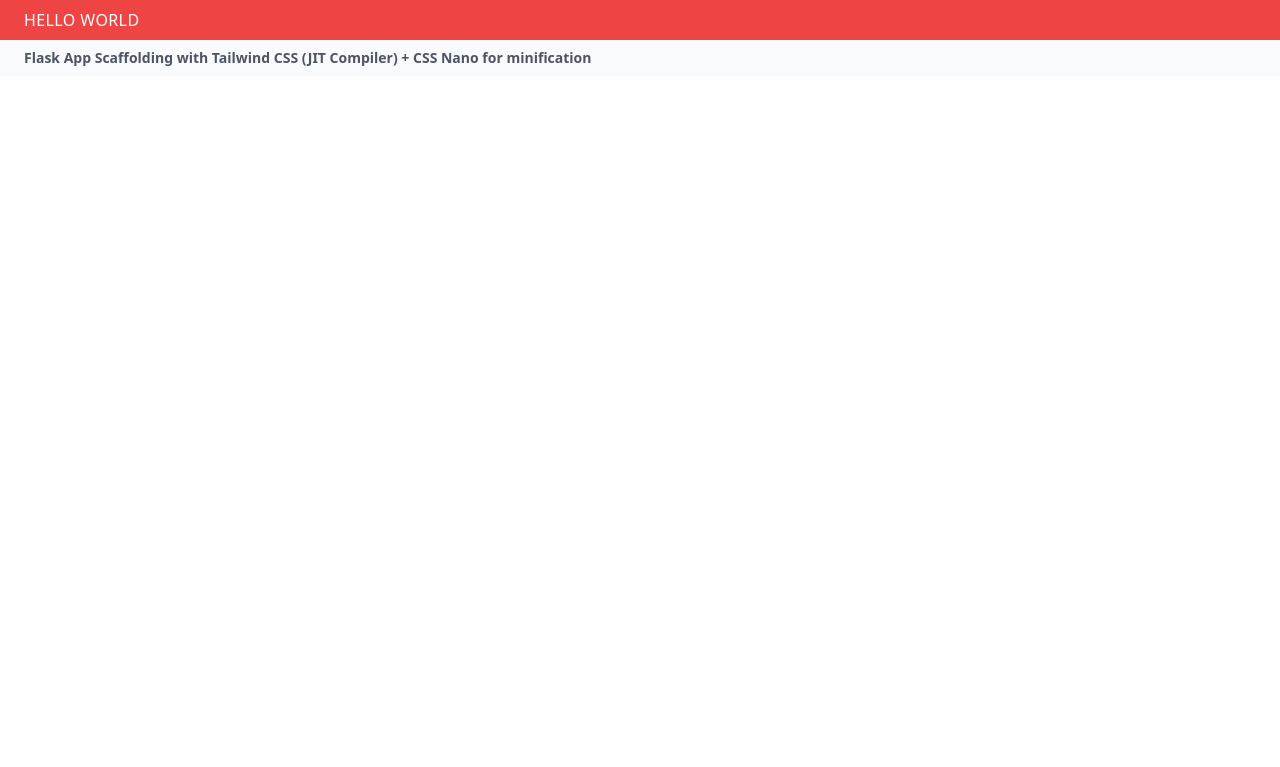
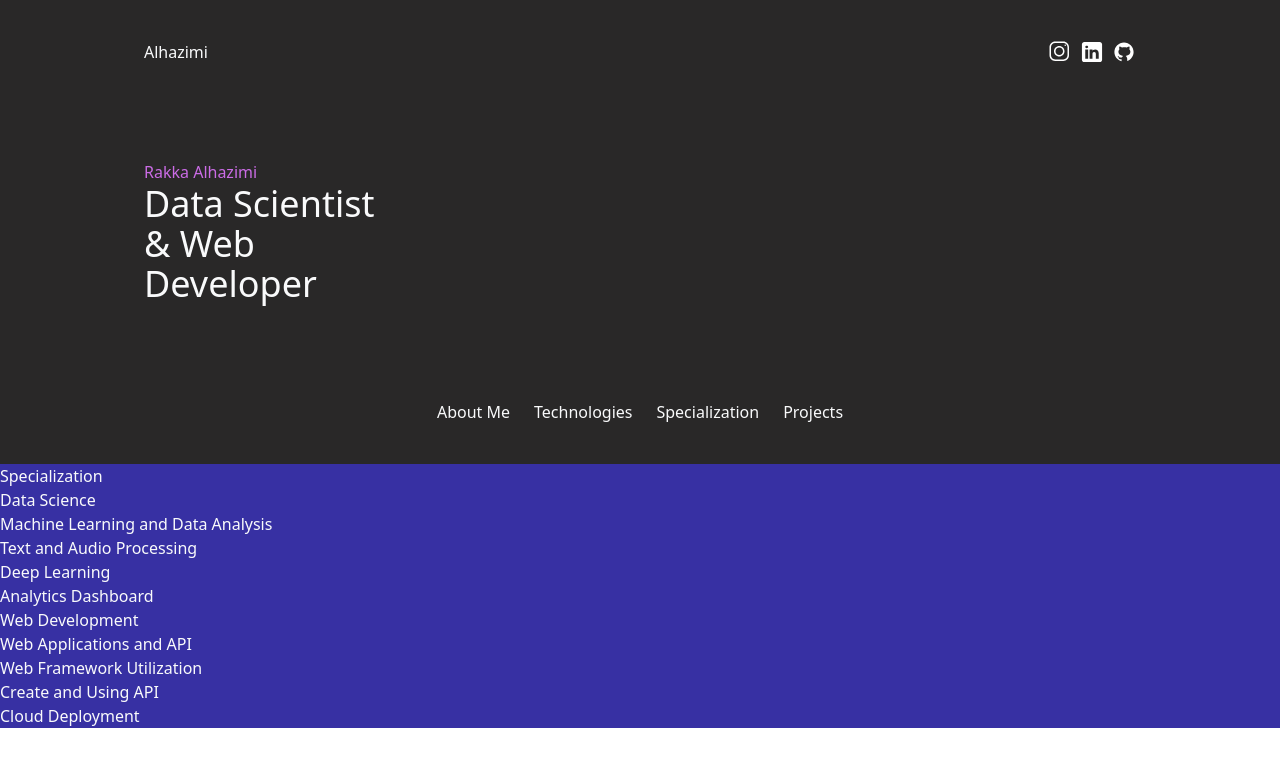
Before and after one commit to rakkaalhazimi/Portofolio-Website, a Flask app: page / in a window 1280 px wide. Shown: the top 767 px of the page. Run offline with Flask 2, Linux system fonts and the light colour scheme.

Commit message:
build landing page

```diff
--- a/app/templates/base.html
+++ b/app/templates/base.html
@@ -7,7 +7,7 @@
 	{% else %}
 	<title>Flask Tailwind Starter Template</title>
 	{% endif %}
-	<link rel="shortcut icon" href="{{ url_for('static', filename='favicon.png') }}">
+	<link rel="shortcut icon" href="{{ url_for('static', filename='images/favicon.png') }}">
 	<link rel="stylesheet" type="text/css" href="{{ url_for('static', filename='dist/css/main.css') }}">
 	{% endblock %}
 
--- a/app/templates/index.html
+++ b/app/templates/index.html
@@ -1,13 +1,95 @@
 {% extends "base.html" %}
 
 {% block content %}
-<div class="">
-    <h1 class="bg-red-500 text-white uppercase tracking-wide px-6 py-2">Hello World</h1>
-    <p class="bg-gray-50 text-gray-600 text-sm font-semibold px-6 py-2">Flask App Scaffolding with Tailwind CSS (JIT
-        Compiler) +
-        CSS Nano for minification</p>
+<!-- Landing Page -->
+<section id="landing-page" class="w-full inline-block bg-primary">
+  <div id="landing-wrap" class="mx-36 my-10">
+    <div id="logo" class="mb-24 flex flex-row">
+      <div id="web-logo" class="text-gray-50">
+        <h3 class="align-middle">Alhazimi</h3>
+      </div>
+      <div id="social-media-logo" class="ml-auto">
+        <ul class="flex flex-row justify-center gap-x-2">
+          <li><svg xmlns="http://www.w3.org/2000/svg" x="0px" y="0px" width="24" height="24"
+              viewBox="0 0 16 16" style=" fill:#fff;">
+              <path
+                d="M 4.773438 1 C 2.695313 1 1 2.695313 1 4.773438 L 1 10.230469 C 1 12.304688 2.695313 14 4.773438 14 L 10.230469 14 C 12.304688 14 14 12.304688 14 10.226563 L 14 4.773438 C 14 2.695313 12.304688 1 10.226563 1 Z M 4.773438 2 L 10.226563 2 C 11.765625 2 13 3.234375 13 4.773438 L 13 10.226563 C 13 11.765625 11.765625 13 10.230469 13 L 4.773438 13 C 3.234375 13 2 11.765625 2 10.230469 L 2 4.773438 C 2 3.234375 3.234375 2 4.773438 2 Z M 11.5 3 C 11.222656 3 11 3.222656 11 3.5 C 11 3.777344 11.222656 4 11.5 4 C 11.777344 4 12 3.777344 12 3.5 C 12 3.222656 11.777344 3 11.5 3 Z M 7.5 4 C 5.574219 4 4 5.574219 4 7.5 C 4 9.425781 5.574219 11 7.5 11 C 9.425781 11 11 9.425781 11 7.5 C 11 5.574219 9.425781 4 7.5 4 Z M 7.5 5 C 8.886719 5 10 6.113281 10 7.5 C 10 8.886719 8.886719 10 7.5 10 C 6.113281 10 5 8.886719 5 7.5 C 5 6.113281 6.113281 5 7.5 5 Z">
+              </path>
+            </svg></li>
+          <li><svg xmlns="http://www.w3.org/2000/svg" x="0px" y="0px" width="24" height="24" viewBox="0 0 50 50"
+              style=" fill:#fff;">
+              <path
+                d="M41,4H9C6.24,4,4,6.24,4,9v32c0,2.76,2.24,5,5,5h32c2.76,0,5-2.24,5-5V9C46,6.24,43.76,4,41,4z M17,20v19h-6V20H17z M11,14.47c0-1.4,1.2-2.47,3-2.47s2.93,1.07,3,2.47c0,1.4-1.12,2.53-3,2.53C12.2,17,11,15.87,11,14.47z M39,39h-6c0,0,0-9.26,0-10 c0-2-1-4-3.5-4.04h-0.08C27,24.96,26,27.02,26,29c0,0.91,0,10,0,10h-6V20h6v2.56c0,0,1.93-2.56,5.81-2.56 c3.97,0,7.19,2.73,7.19,8.26V39z">
+              </path>
+            </svg></li>
+          <li><svg xmlns="http://www.w3.org/2000/svg" x="0px" y="0px" width="24" height="24" viewBox="0 0 30 30"
+              style=" fill:#fff;">
+              <path
+                d="M15,3C8.373,3,3,8.373,3,15c0,5.623,3.872,10.328,9.092,11.63C12.036,26.468,12,26.28,12,26.047v-2.051 c-0.487,0-1.303,0-1.508,0c-0.821,0-1.551-0.353-1.905-1.009c-0.393-0.729-0.461-1.844-1.435-2.526 c-0.289-0.227-0.069-0.486,0.264-0.451c0.615,0.174,1.125,0.596,1.605,1.222c0.478,0.627,0.703,0.769,1.596,0.769 c0.433,0,1.081-0.025,1.691-0.121c0.328-0.833,0.895-1.6,1.588-1.962c-3.996-0.411-5.903-2.399-5.903-5.098 c0-1.162,0.495-2.286,1.336-3.233C9.053,10.647,8.706,8.73,9.435,8c1.798,0,2.885,1.166,3.146,1.481C13.477,9.174,14.461,9,15.495,9 c1.036,0,2.024,0.174,2.922,0.483C18.675,9.17,19.763,8,21.565,8c0.732,0.731,0.381,2.656,0.102,3.594 c0.836,0.945,1.328,2.066,1.328,3.226c0,2.697-1.904,4.684-5.894,5.097C18.199,20.49,19,22.1,19,23.313v2.734 c0,0.104-0.023,0.179-0.035,0.268C23.641,24.676,27,20.236,27,15C27,8.373,21.627,3,15,3z">
+              </path>
+            </svg></li>
+        </ul>
+      </div>
+    </div>
 
-</div>
+    <div id="label-name" class="mb-24 text-gray-50">
+      <p class="text-secondary">Rakka Alhazimi</p>
+      <h1 class="w-64 text-4xl">Data Scientist & Web Developer</h1>
+    </div>
+
+    <div id="page-nav" class="w-6/12 mx-auto text-gray-50 text-m">
+      <ul class="flex flex-row gap-x-6 justify-center">
+        <li>About Me</li>
+        <li>Technologies</li>
+        <li>Specialization</li>
+        <li>Projects</li>
+      </ul>
+    </div>
+  </div>
+</section>
+<!-- End Landing Page -->
+
+<!-- Skill Page -->
+<section id="skill-page" class="bg-indigo-800 text-gray-50">
+  <h1>Specialization</h1>
+  <div id="data-science-skill">
+    <p>Data Science</p>
+    <h1>Machine Learning and Data Analysis</h1>
+    <div class="skill-group">
+      <ul>
+        <li>
+          <p>Text and Audio Processing</p>
+        </li>
+        <li>
+          <p>Deep Learning</p>
+        </li>
+        <li>
+          <p>Analytics Dashboard</p>
+        </li>
+      </ul>
+    </div>
+  </div>
+  <div id="web-development-skill">
+    <p>Web Development</p>
+    <h1>Web Applications and API</h1>
+    <div class="skill-group">
+      <ul>
+        <li>
+          <p>Web Framework Utilization</p>
+        </li>
+        <li>
+          <p>Create and Using API</p>
+        </li>
+        <li>
+          <p>Cloud Deployment</p>
+        </li>
+      </ul>
+    </div>
+  </div>
+
+</section>
+<!-- End Skill Page -->
+
 
 {% endblock content %}
 
```
Also changed, not shown: tailwind.config.js (+8 -1 lines), app/static/dist/css/main.css, app/static/images/favicon.png (renamed from app/static/favicon.png), app/static/images/github.png (added), app/static/images/instagram.png (added), app/static/images/linkedin.png (added), 1 other file.
